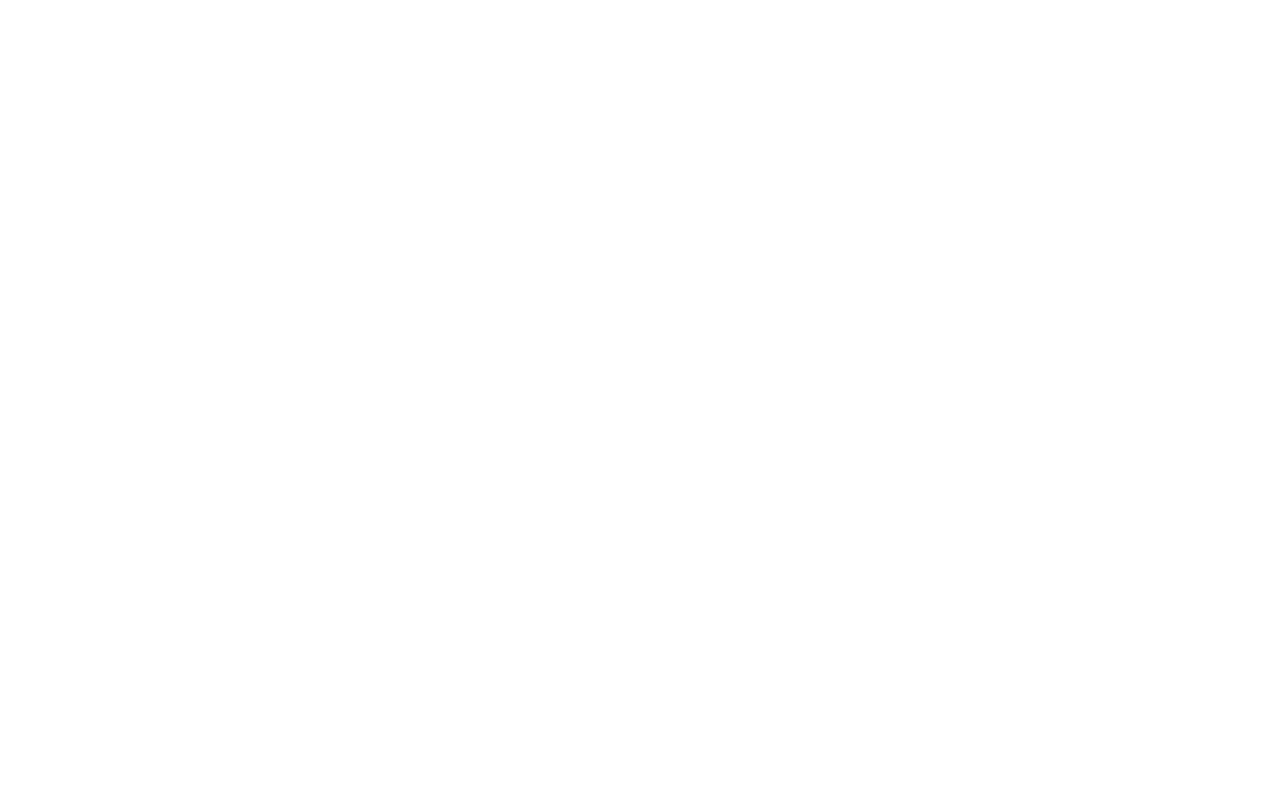
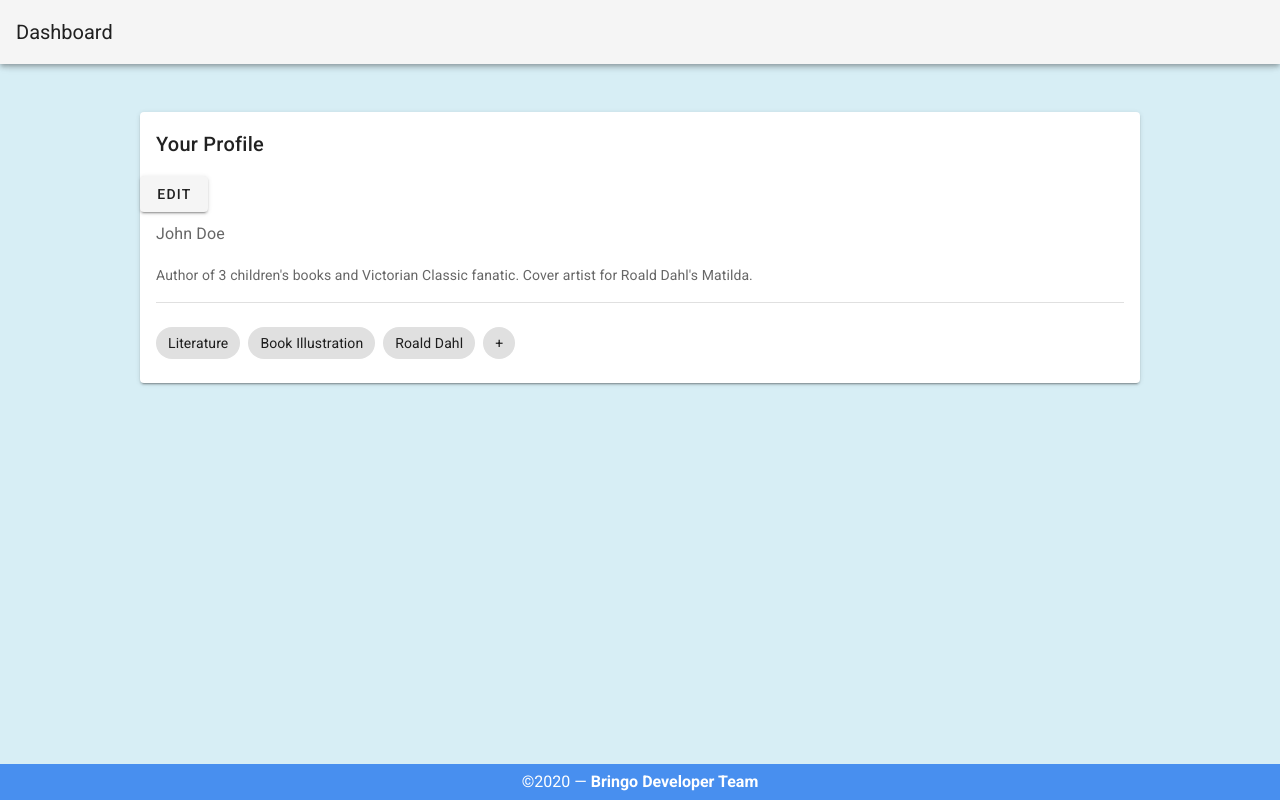
Before and after one commit to joyliu-q/Bringo, a Vue app in the folder bringo/: page /dashboard in a window 1280 px wide. Built offline with nearby package versions, Linux system fonts and the light colour scheme.

Commit message:
added dashboard page and basic profile card, modified Nav bar component

```diff
--- a/bringo/src/components/Navigator.vue
+++ b/bringo/src/components/Navigator.vue
@@ -1,5 +1,12 @@
 <template>
   <div class="navigator" role="navigation">
-
+    <v-app-bar app>
+            <v-toolbar-title>Dashboard</v-toolbar-title>
+            <v-breadcrumbs></v-breadcrumbs>
+        </v-app-bar>
   </div>
 </template>
+
+<style>
+
+</style>
--- a/bringo/src/router/index.js
+++ b/bringo/src/router/index.js
@@ -8,6 +8,14 @@ Vue.use(VueRouter)
     path: '/',
     name: 'Login',
     component:() => import(/* webpackChunkName: "about" */ '../views/Login.vue')
+  },
+  {
+    path: '/dashboard',
+    name: 'Dashboard',
+    // route level code-splitting
+    // this generates a separate chunk (about.[hash].js) for this route
+    // which is lazy-loaded when the route is visited.
+    component: () => import(/* webpackChunkName: "about" */ '../views/Dashboard.vue')
   },
   {
     path: '/directory',
--- /dev/null
+++ b/bringo/src/views/Dashboard.vue
@@ -0,0 +1,66 @@
+<template>
+    <wrapper>
+        <div>
+            <v-content>
+                <!--Profile-->
+                <v-card
+                    :loading="loading"
+                    class="mx-auto my-12"
+                    max-width="1000"
+                >
+                    <template slot="progress">
+                        <v-progress-linear
+                            color="deep-purple"
+                            height="10"
+                            indeterminate
+                        ></v-progress-linear>
+                    </template>
+                    <v-card-title>Your Profile</v-card-title>
+                    <v-spacer></v-spacer>
+                    <v-btn ripple=True>Edit</v-btn>
+                    <v-card-text>
+                        <v-row
+                            align="center"
+                            class="mx-0"
+                        >
+                        </v-row>
+                        <div class="my-4 subtitle-1">
+                            John Doe
+                        </div>
+                        <div>Author of 3 children's books and Victorian Classic fanatic. Cover artist for Roald Dahl's Matilda.</div>
+                        </v-card-text>
+                    <v-divider class="mx-4"></v-divider>
+                    <v-card-text>
+                        <v-chip-group
+                            v-model="selection"
+                            active-class="deep-purple accent-4 white--text"
+                            column
+                        >
+                            <v-chip>Literature</v-chip>
+                            <v-chip>Book Illustration</v-chip>
+                            <v-chip>Roald Dahl</v-chip>
+                            <v-chip>+</v-chip>
+                        </v-chip-group>
+                    </v-card-text>
+                </v-card>
+            </v-content>
+        </div>
+    </wrapper>
+</template>
+
+<script>
+import Wrapper from '../components/Wrapper'
+
+export default {
+    name: 'Dashboard',
+    components: {
+      Wrapper,
+    },
+}
+</script>
+
+<style>
+    h1 {
+        font-family: Helvetica
+    }
+</style>
--- a/bringo/src/views/Login.vue
+++ b/bringo/src/views/Login.vue
@@ -24,6 +24,7 @@
             sm="8"
             md="4"
           >
+          <router-link to="dashboard"> To dashboard(for draft use)</router-link>
           <router-link to="calendar"> To calendar(for draft use)</router-link>
           <router-link to="directory"> To directory(for draft use)</router-link>
           <router-link to="calling"> To calling(for draft use)</router-link>
```
Also changed, not shown: 1 other file (tests, documents, lock files or other folders).
